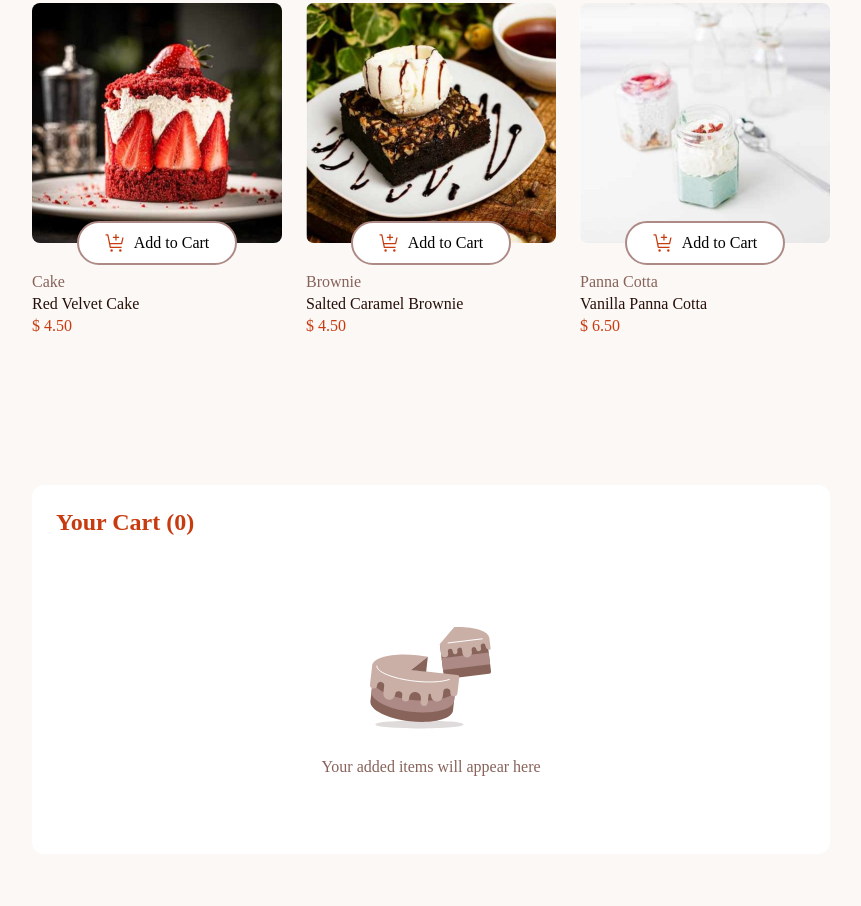
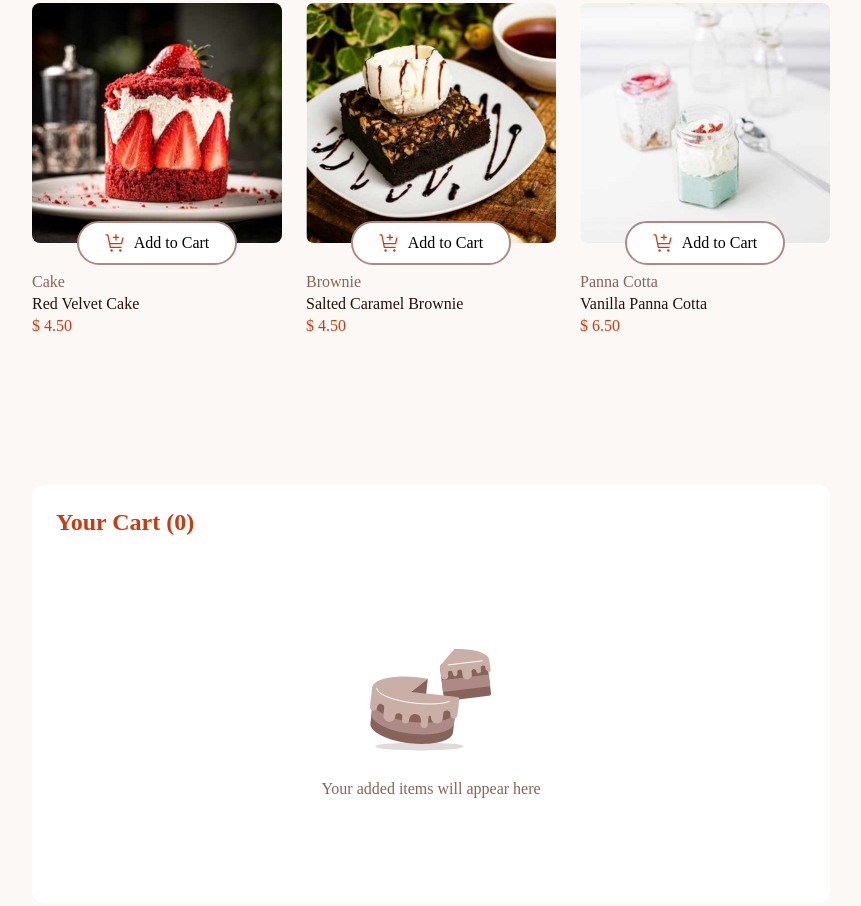
Before and after one commit to lucasterencio/product_list_with_cart, a website built with Vite: page index.html in a window 1280 px wide. Shown: the part 880-1786 px from the top of the page, without its empty margins (209-1070 px from the left). Built offline with nearby package versions, Linux system fonts and the light colour scheme.

Commit message:
fix: resize items screen

```diff
--- a/src/components/Cart/CartStyle.css
+++ b/src/components/Cart/CartStyle.css
@@ -14,6 +14,10 @@
     display: flex;
     flex-direction: column;
 
+    .container-empty{
+        margin-top: 100px;
+        justify-content: flex-start;
+    }
 
 }
 
```
